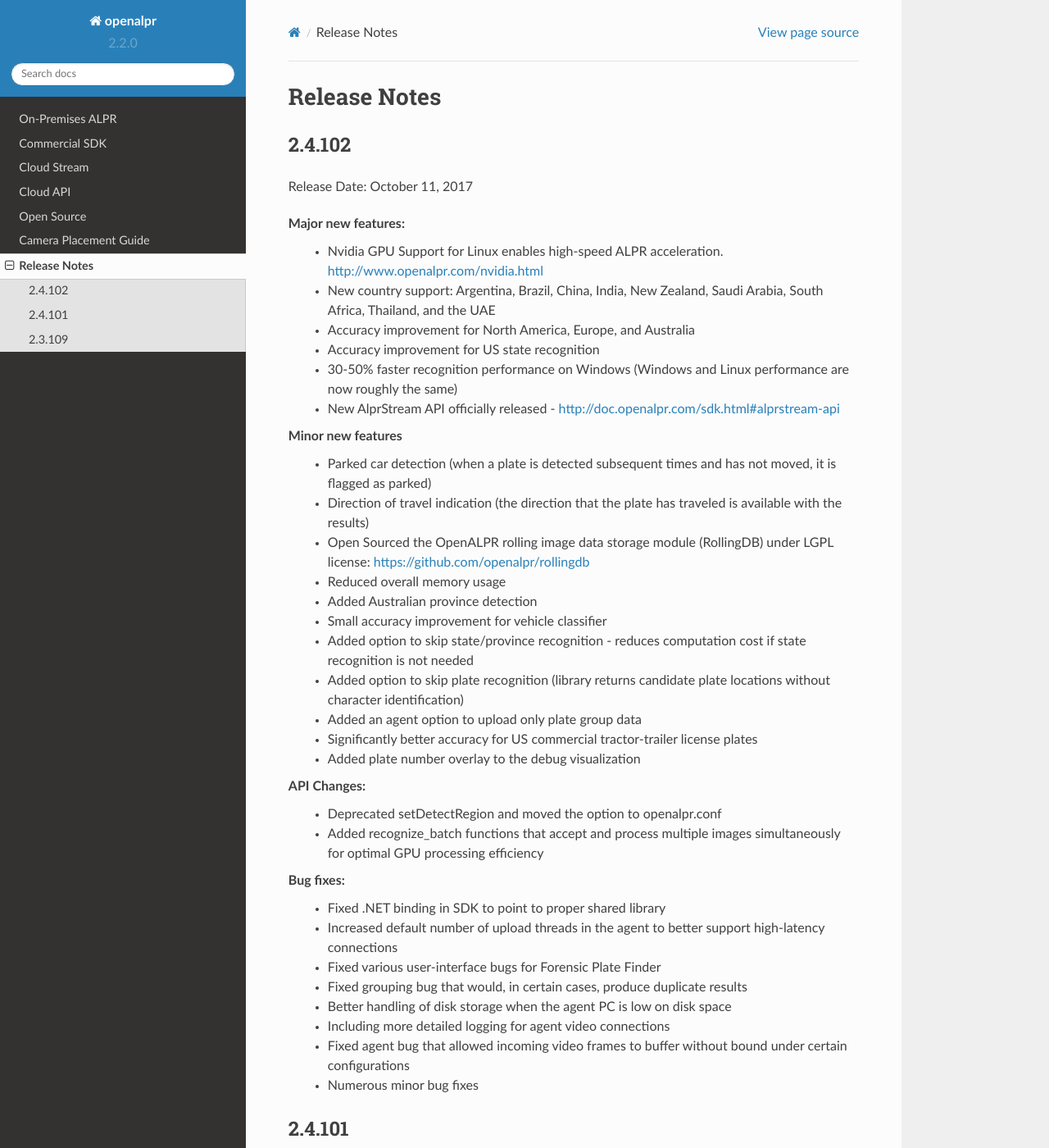
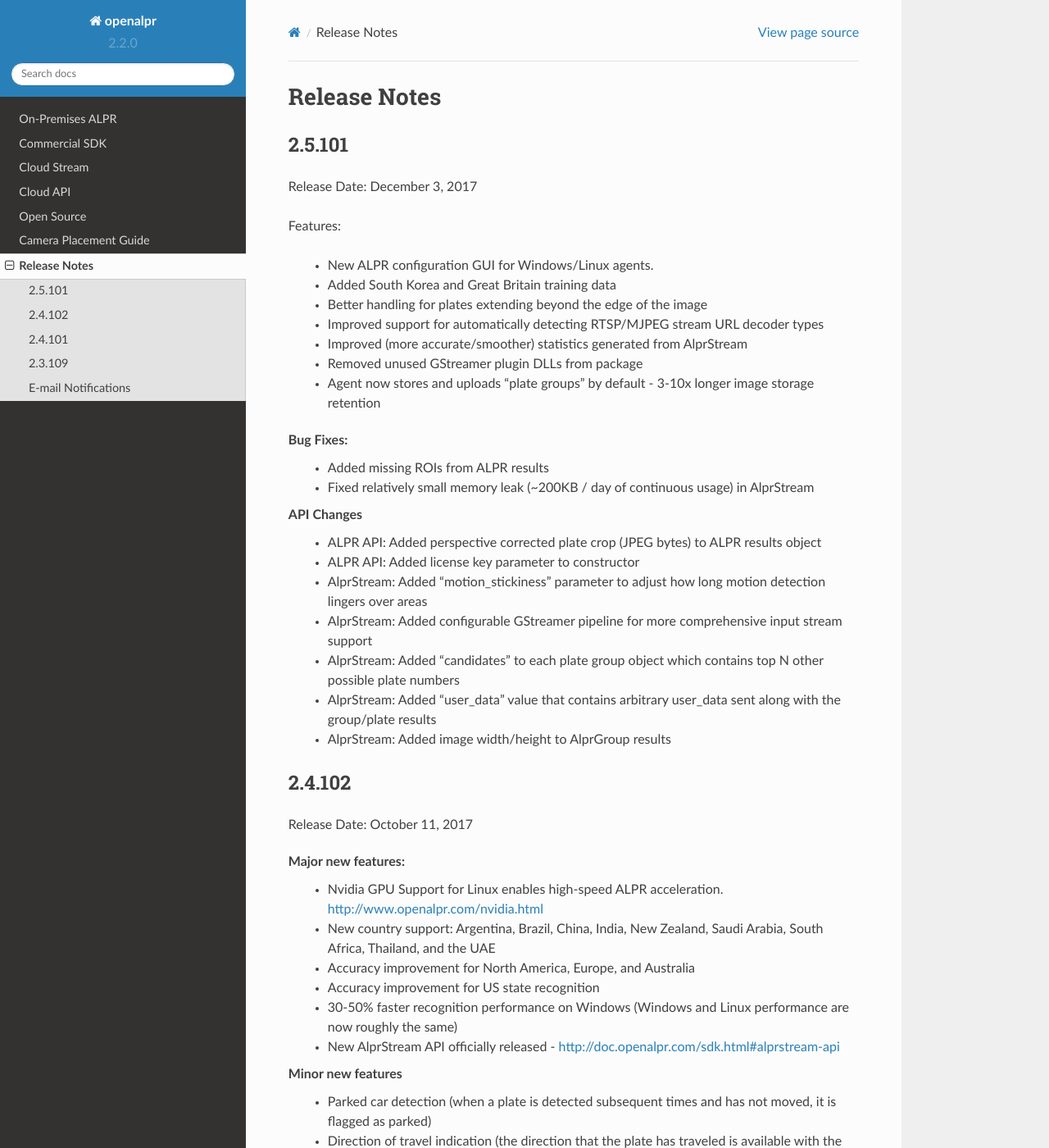
Before and after one commit to openalpr/doc, a Sphinx documentation site: the page built from source/release_notes.rst, in a window 1280 px wide and 1400 px high. Shown: the whole window at 82% size. Built offline with Sphinx 7.4.7 and the Read the Docs theme 2.0.0, drawn with Linux system fonts in a browser that asks for light colours; some of the changed text lies outside the part shown.

Commit message:
Added release notes

```diff
--- a/source/release_notes.rst
+++ b/source/release_notes.rst
@@ -2,6 +2,36 @@
 ********************
 Release Notes
 ********************
+
+2.5.101
+=======
+
+Release Date: December 3, 2017
+
+Features:
+
+  - New ALPR configuration GUI for Windows/Linux agents.
+  - Added South Korea and Great Britain training data
+  - Better handling for plates extending beyond the edge of the image
+  - Improved support for automatically detecting RTSP/MJPEG stream URL decoder types
+  - Improved (more accurate/smoother) statistics generated from AlprStream
+  - Removed unused GStreamer plugin DLLs from package
+  - Agent now stores and uploads "plate groups" by default - 3-10x longer image storage retention
+
+Bug Fixes:
+  - Added missing ROIs from ALPR results
+  - Fixed relatively small memory leak (~200KB / day of continuous usage) in AlprStream
+
+API Changes
+  - ALPR API: Added perspective corrected plate crop (JPEG bytes) to ALPR results object
+  - ALPR API: Added license key parameter to constructor
+  - AlprStream: Added "motion_stickiness" parameter to adjust how long motion detection lingers over areas
+  - AlprStream: Added configurable GStreamer pipeline for more comprehensive input stream support
+  - AlprStream: Added "candidates" to each plate group object which contains top N other possible plate numbers
+  - AlprStream: Added "user_data" value that contains arbitrary user_data sent along with the group/plate results
+  - AlprStream: Added image width/height to AlprGroup results
+
+
 
 2.4.102
 ==========
@@ -84,3 +114,9 @@
 
 Bug fixes:
   - Resolve a small memory leak
+
+
+E-mail Notifications
+=====================
+
+If you wish to be notified whenever OpenALPR updates are released, please `subscribe to our mailing list <https://list.openalpr.com/subscription?f=Q32MjluxHoVzoBh2N1cKA7634FJdV6vKesAsjym41nZle763Xpl4u23RFgzJ763rcvqrAwdp3IrOBH0eyQVGMajiT8Yg>`_.
```
